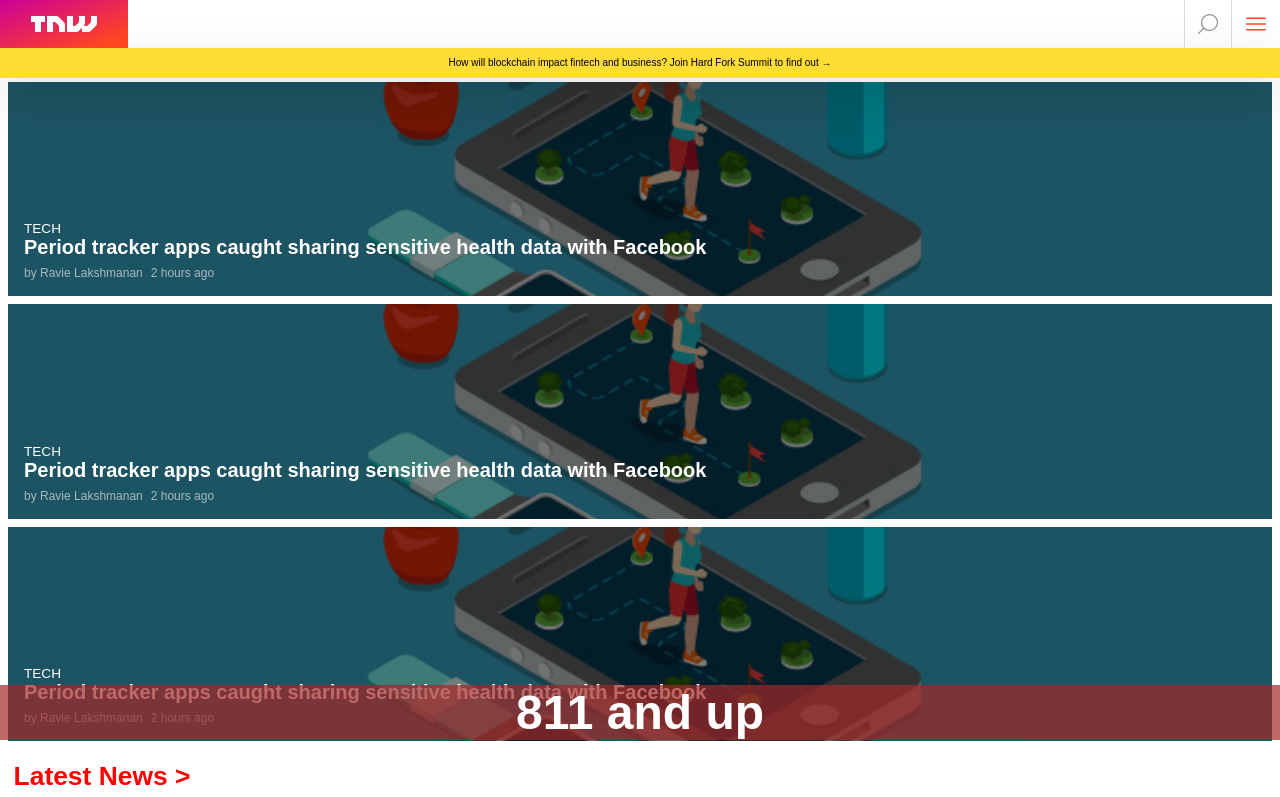
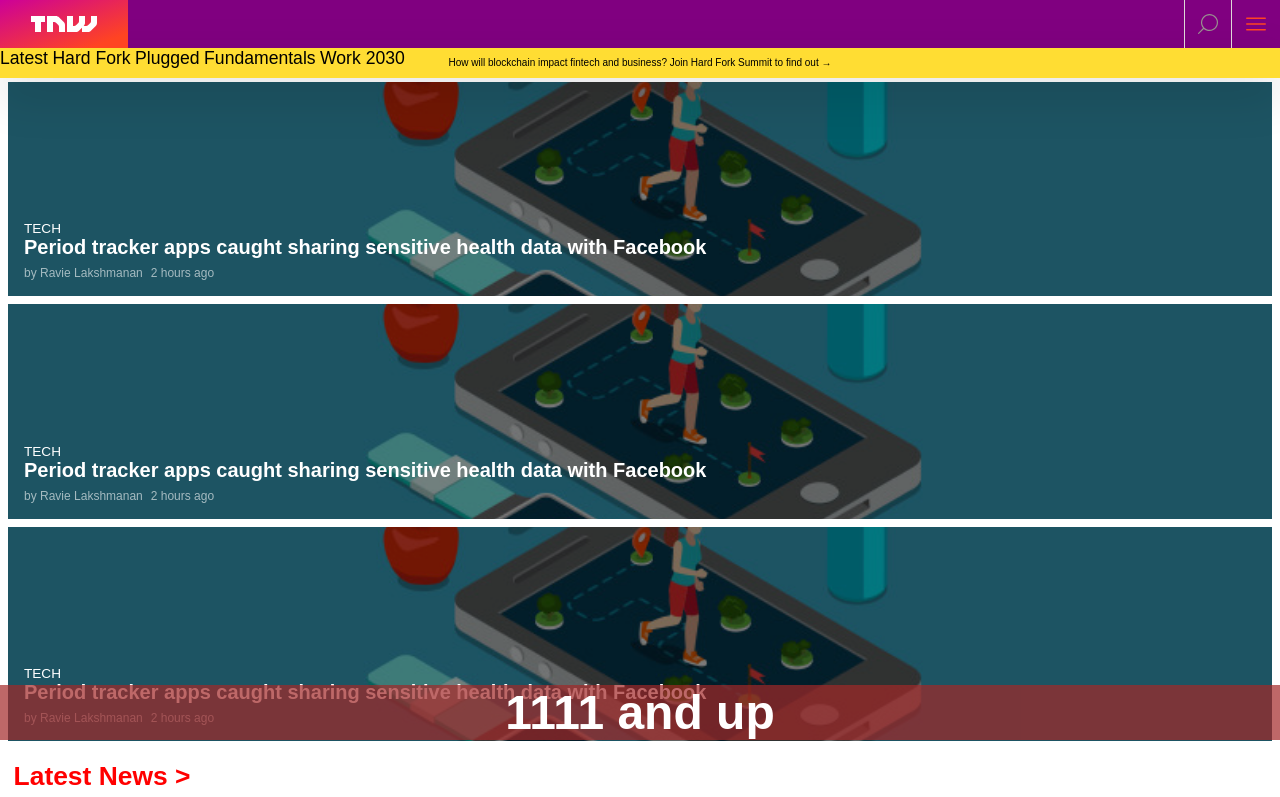
Before and after one commit to fedgut/building_with_responsive_design, a website: page index.html in a window 1280 px wide. Shown: the top 797 px of the page. Drawn offline with Linux system fonts and the light colour scheme.

Commit message:
Add MediaQuery reporter

```diff
--- a/MediaQuery-reporter.css
+++ b/MediaQuery-reporter.css
@@ -9,23 +9,23 @@
 }
 
 /* responsive styles */
-@media only screen and (max-width: 767px) {
+@media only screen and (max-width: 840px) {
   body::after {
-    content: "below 768px";
+    content: "below 840px";
     background-color: hsla(103, 61%, 40%, 0.7);
   }
 }
 
-@media only screen and (min-width: 768px) {
+@media only screen and (min-width: 841px) {
   body::after {
-    content: "768 to 811px";
+    content: "841 to 1110px";
     background-color: hsla(270, 60%, 40%, 0.7);
   }
 }
 
-@media only screen and (min-width: 811px) {
+@media only screen and (min-width: 1111px) {
   body::after {
-    content: "811 and up";
+    content: "1111 and up";
     background-color: hsla(360, 60%, 40%, 0.7);
   }
 }
--- a/index.html
+++ b/index.html
@@ -6,25 +6,25 @@
     <meta name="viewport" content="width=device-width, initial-scale=1.0">
     <meta http-equiv="X-UA-Compatible" content="ie=edge">
     <title>TNW CLONE</title>
+    <link rel="stylesheet" href="medium.css">
     <link rel="stylesheet" href="sytle.css">
-    <link rel="stylesheet" href="medium.css">
     <link rel="stylesheet" href="MediaQuery-reporter.css">
 </head>
 
 <body>
     <nav class="sticky-bar">
         <div class="top-nav">
-            <div id="left">
+            <div id="nav-links">
                 <a href="#" class="nav-logo">
                     <img src="images/tnw-logo.svg" alt="TNW logo" class="nav-img">
                 </a>
-                <!-- <div class="nav-div">Latest</div>
-                <div class="nav-div">Latest</div>
-                <div class="nav-div">Latest</div>
-                <div class="nav-div">Latest</div>
-                <div class="nav-div">Latest</div> -->
+                <a href="#" class="nav-white">Latest</a>
+                <a href="#" class="nav-white">Hard Fork</a>
+                <a href="#" class="nav-white">Plugged</a>
+                <a href="#" class="nav-white">Fundamentals</a>
+                <a href="#" class="nav-white">Work 2030</a>
             </div>
-            <div class="right">
+            <div class="search-menu">
                 <div class="action search-wrapper">
                     <img src="images/search.svg" alt="search" class="icon">
                 </div>
@@ -263,7 +263,7 @@
                 </article>
 
             </div>
-        </section>
+    </section>
     <main class="core">
         <section class="sections-menu">
             <h1 class="section-heading">
--- a/medium.css
+++ b/medium.css
@@ -0,0 +1,27 @@
+@media only screen and (min-width: 841px) {
+  .last-fourth {
+    display: none;
+  }
+
+  .top-nav {
+    display: grid;
+    background: purple;
+    grid-template-columns: 1fr 96px;
+    grid-template-rows: auto;
+  }
+
+  .nav-links {
+    grid-column: 1;
+    width: 100%;
+    display: gird;
+    grid-template-columns: 8rem 1fr 1fr 1fr 1fr 1fr;
+  }
+
+  .search-menu {
+    grid-column: 2;
+  }
+
+  .nav-white {
+    font-size: 110%;
+  }
+}
--- a/sytle.css
+++ b/sytle.css
@@ -140,7 +140,7 @@
   justify-content: space-between;
 }
 
-.top-nav .right {
+.top-nav .search-menu {
   display: flex;
 }
 
@@ -526,8 +526,12 @@
   color: rgba(66, 66, 66, 0.664);
 }
 
-@media only screen and (max-width: 810px) {
+@media only screen and (max-width: 840px) {
   .last-fourth {
     display: none;
   }
+
+  .nav-white {
+    display: none;
+  }
 }
```
Also changed, not shown: README.md.
